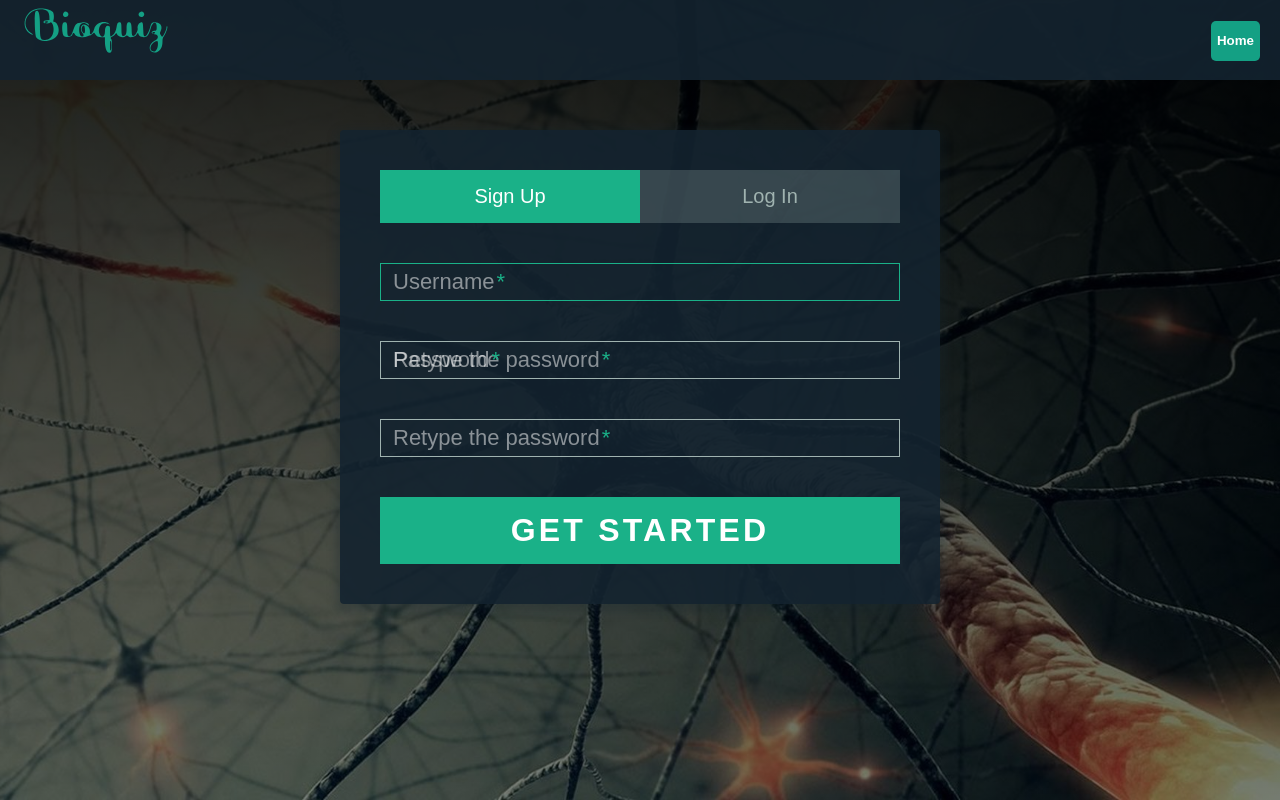
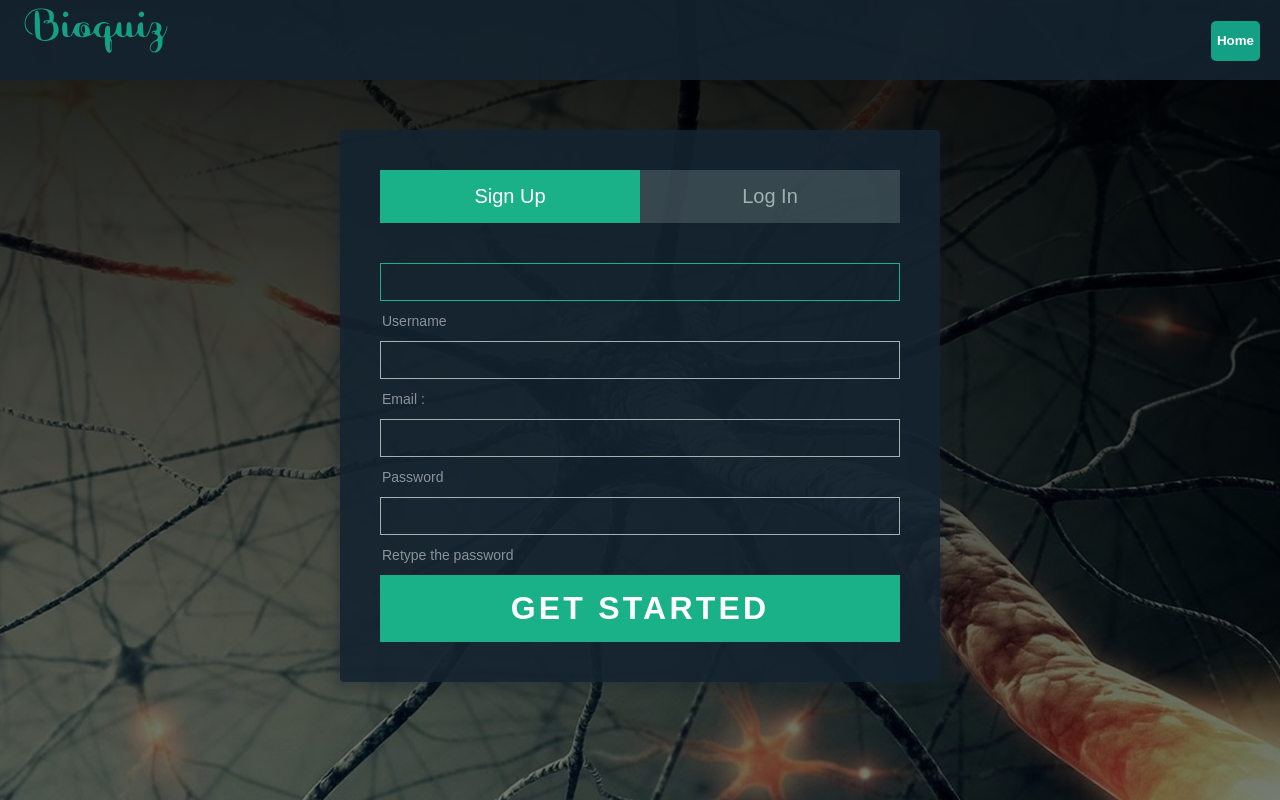
Before and after one commit to Mehdi-YC/bioquiz, a Django app: page /login in a window 1280 px wide. Run offline with Django 3.2, Linux system fonts and the light colour scheme.

Commit message:
added email , fixed the problem and made the bg darker

```diff
--- a/Bioquiz/admin.py
+++ b/Bioquiz/admin.py
@@ -1,6 +1,7 @@
 from django.contrib import admin
 from .models import Question,Image,Answer
 
+# adding Question,Image,Answer to the administration view for crud operations
 admin.site.register(Question)
 admin.site.register(Image)
 admin.site.register(Answer)
--- a/Bioquiz/settings.py
+++ b/Bioquiz/settings.py
@@ -25,11 +25,13 @@ SECRET_KEY = '8u%jhxokjbo#eii@@%2crve_lfpvg%b8jk!$hy!drbak*$4^-m'
 # SECURITY WARNING: don't run with debug turned on in production!
 DEBUG = True
 
+#adding the localhost and herokuapp to the allowed hosts
 ALLOWED_HOSTS = ["bioquiz-app.herokuapp.com","localhost","127.0.0.1"]
 
 
 # Application definition
 
+#adding Bioquiz
 INSTALLED_APPS = [
     'Bioquiz',
     'rest_framework',
@@ -119,4 +121,5 @@ USE_TZ = True
 # Static files (CSS, JavaScript, Images)
 # https://docs.djangoproject.com/en/3.1/howto/static-files/
 
+#the static url
 STATIC_URL = '/static/'
--- a/Bioquiz/static/style.css
+++ b/Bioquiz/static/style.css
@@ -93,14 +93,14 @@ padding-right: 20px;
 body > h1:nth-child(3){
   color: white;
   text-align: center;
-  background-color:rgba(19, 35, 47, 1);
+  background-color:rgb(12, 23, 31);
   padding: 50px 0 20px 0;
   margin: 0;
 }
 
 #categories{
   padding: 30px 0;
-  background-color:rgba(19, 35, 47, 1);
+  background-color:rgb(12, 23, 31);
   display: flex;
   flex-direction: row;
   justify-content: space-around;
--- a/Bioquiz/templates/login.html
+++ b/Bioquiz/templates/login.html
@@ -46,21 +46,21 @@
             <form action="/register" method="post">
               {% csrf_token %}
             <div class="field-wrap">
-              <label>
+              <label class="active">
                 Username<span class="req">*</span>
               </label>
               {{r_form.username}}
             </div>
 
             <div class="field-wrap">
-              <label>
-                Retype the password<span class="req">*</span>
+              <label class="active">
+                Email : <span class="req">*</span>
               </label>
-              {{r_form.email}}
+              <input type="email" name="email" id="email">
             </div>
 
             <div class="field-wrap">
-              <label>
+              <label class="active">
                 Password<span class="req">*</span>
               </label>
               {{r_form.password1}}
@@ -68,7 +68,7 @@
             </div>
 
             <div class="field-wrap">
-              <label>
+              <label class="active">
                 Retype the password<span class="req">*</span>
               </label>
               {{r_form.password2}}
@@ -86,14 +86,14 @@
             <form action="/login" method="post">
               {% csrf_token %}
               <div class="field-wrap">
-              <label>
+              <label class="active">
                 Username<span class="req">*</span>
               </label>
               {{form.username}}
             </div>
 
             <div class="field-wrap">
-              <label>
+              <label class="active">
                 Password<span class="req">*</span>
               </label>
               {{form.password}}
@@ -115,15 +115,23 @@
   var $this = $(this),
       label = $this.prev('label');
 
+
+      if( $this.val() === '' ) {
+    		label.removeClass('highlight');
+			}
+      else if( $this.val() !== '' ) {
+		    label.addClass('highlight');
+			}
+
 	  if (e.type === 'keyup') {
 			if ($this.val() === '') {
-          label.removeClass('active highlight');
+          label.removeClass('highlight');
         } else {
-          label.addClass('active highlight');
+          label.addClass('highlight');
         }
     } else if (e.type === 'blur') {
     	if( $this.val() === '' ) {
-    		label.removeClass('active highlight');
+    		label.removeClass('highlight');
 			} else {
 		    label.removeClass('highlight');
 			}
--- a/Bioquiz/urls.py
+++ b/Bioquiz/urls.py
@@ -22,6 +22,7 @@ import rest_framework
 from django.conf.urls import url
 from . import views
 
+#adding the routes for the app views
 urlpatterns = [
     path('admin/', admin.site.urls),
     path('api-auth/', include('rest_framework.urls')),
--- a/Bioquiz/views.py
+++ b/Bioquiz/views.py
@@ -1,5 +1,6 @@
 from django.shortcuts import render,redirect
 from django.http import HttpResponse,JsonResponse
+from django import forms
 
 from .models import Question,Image,Answer,UserDetails
 from django.contrib.auth.models import User
@@ -8,7 +9,10 @@ from django.contrib.auth.forms import UserCreationForm,AuthenticationForm
 from django.contrib.auth import authenticate, login as l, logout
 
 import random
-import re
+import re #regular expression
+
+
+
 
 # since the categories are not stored in the database ,
 # we need to get the distinct values from the category column in the question model
@@ -20,8 +24,9 @@ def get_categories():
 
 #this function allows us to get the score of a user by it's username
 def get_user_score(name):
+    print("name : ",name)
     user = User.objects.values('id').filter(username=name)[0]
-    score = UserDetails.objects.values('score').filter(user_id=1)[0]
+    score = UserDetails.objects.values('score').filter(user_id=user["id"])[0]
     return dict(score)['score']
 
 
@@ -49,11 +54,15 @@ def list_Question(request):
     return redirect('home')
 
 
+#this is accessed vie jquery post request to send data about the answer (valid or no) and send it
+# after this , managing the user score
+#for the lvl it is automatically calculated with a trigger
 def check_answer(request):
     category= request.GET['category']
     question_id = request.GET['question']
     img =request.GET['img']
     user_answer = request.GET['answer']
+
     img_answer = Image.objects.values().get(image_file=img)
     points = Question.objects.values('point').get(id=question_id)
     u = UserDetails.objects.get(user_id=request.user.id)
@@ -76,16 +85,21 @@ def check_answer(request):
 
 
 
-
+#getting all the images data and rendering it in images page
 def get_images(request):
     try:
+        #when more infos clicked , we ge the images links , we extract the id from it and filter the images
+        #to get only the images from the specific question
         images = Image.objects.all().values().filter(image_name__in=re.findall(r'\d+', request.GET['images']))
         return render(request,'images/images.html',{'images':images})
     except:
         pass
+    #ense send all the images when the user clicks on gallery
     images = Image.objects.all().values()
     return render(request,'images/images.html',{'images':images})
-#Routes
+
+
+
 def index(request):
     if request.user.is_authenticated:
         categories,score = get_categories(),get_user_score(request.user)
@@ -95,17 +109,23 @@ def index(request):
     categories = get_categories()
     return render(request,'index.html',{'categories':categories})
 
+
+
+#manage the login register and logout
 def login(request):
     if request.method == 'POST':
+        #create the login and sign in forms
         form = AuthenticationForm(data=request.POST)
         r_form = UserCreationForm()
         print(r_form)
-        if form.is_valid():
+        if form.is_valid():#log the user
+            #get the data from the post request form
             user = authenticate(username=request.POST['username'], password=request.POST['password'])
             l(request,user)
+            #get the categories (distinct values of question's categories )
             categories,score = get_categories(),get_user_score(request.POST['username'])
             return  redirect('home')
-    else:
+    else:#resend the login screen wht the error
         form = AuthenticationForm()
         r_form = UserCreationForm()
     return render(request,'login.html',{'form':form,'r_form':r_form})
@@ -113,10 +133,13 @@ def login(request):
 def register(request):
     if request.method == 'POST':
         r_form = UserCreationForm(data=request.POST)
+        print(request.POST)
         form = AuthenticationForm()
-        print((form.base_fields))
+
         if r_form.is_valid():
-            r_form.save()
+            new_user = r_form.save(commit=False)
+            new_user.email = request.POST["email"]
+            new_user.save()#save the user if the form is valid
             user = authenticate(username=request.POST['username'], password=request.POST['password1'])
             l(request,user)
             categories,score = get_categories(),get_user_score(request.POST['username'])
@@ -124,7 +147,7 @@ def register(request):
         else:
             return render(request,'login.html',{'form':form,'r_form':r_form})
 
-def logout_user(request):
+def logout_user(request):#logout the user and resend it to home screen
     logout(request)
     categories = get_categories()
     return  render(request,'index.html',{'categories':categories})
```
Also changed, not shown: Bioquiz/models.py (+4 -6 lines), db.sqlite3.
